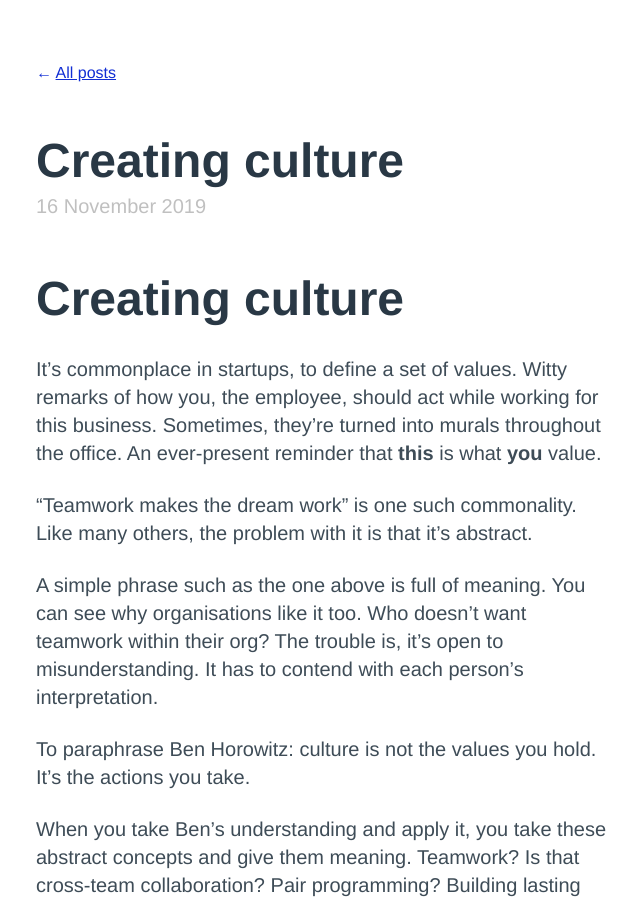
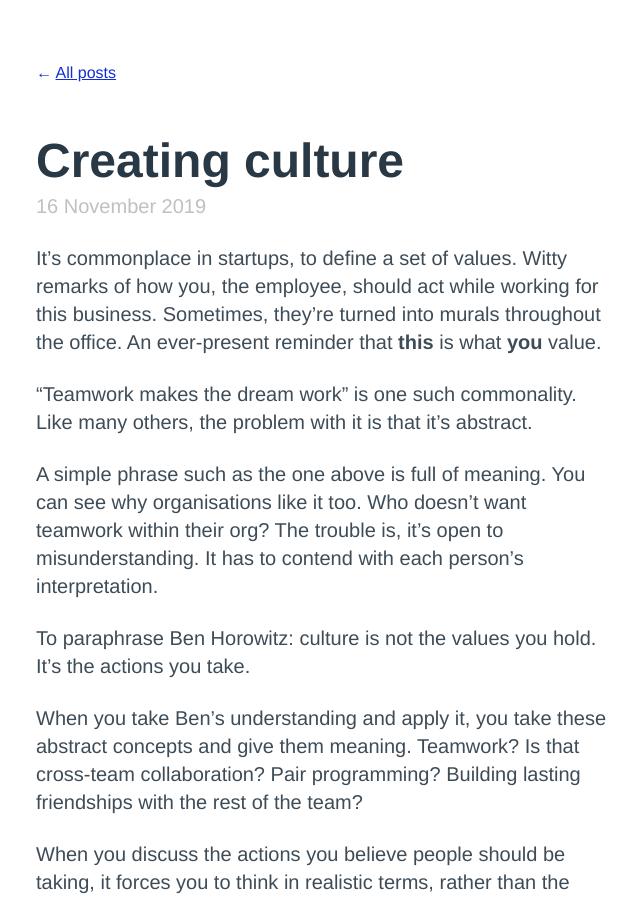
Before and after one commit to rdjpalmer/portfolio, a Jekyll site: the page built from _posts/2019-11-16-creating-culture.md, in a window 1280 px wide and 900 px high. Shown: the whole window, without its empty margins (28-668 px from the left). Built offline with Jekyll 4.4.1, drawn with Linux system fonts in a browser that asks for light colours.

Commit message:
Fix duplicate titles in creating-culture blog post

```diff
--- a/_posts/2019-11-16-creating-culture.md
+++ b/_posts/2019-11-16-creating-culture.md
@@ -6,8 +6,6 @@ permalink: "/creating-culture"
 description: >-
   Be deliberate about the culture you create
 ---
-
-# Creating culture
 
 It's commonplace in startups, to define a set of values. Witty remarks of how you, the employee, should act while working for this business. Sometimes, they're turned into murals throughout the office. An ever-present reminder that **this** is what **you** value.
 
```
